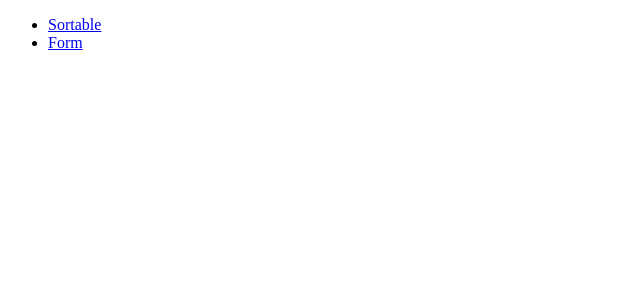
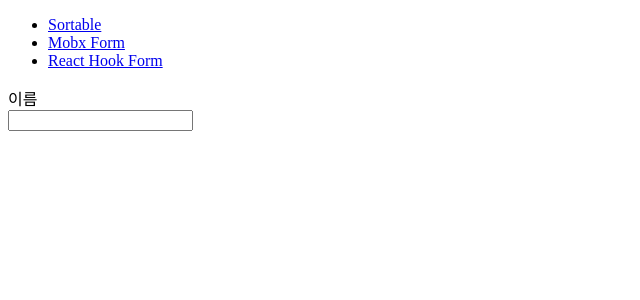
Before and after one commit to ocipap/codeLife, a React (Create React App) app in the folder mobx/: page /hook-form in a window 1280 px wide. Before the commit this address had no page. Shown: the top 300 px of the page, without its empty margins (0-640 px from the left). Built offline with nearby package versions, Linux system fonts and the light colour scheme.

Commit message:
react hook form 설치

```diff
--- a/mobx/package.json
+++ b/mobx/package.json
@@ -14,6 +14,7 @@
     "mobx-react": "^7.2.1",
     "react": "^17.0.2",
     "react-dom": "^17.0.2",
+    "react-hook-form": "^7.22.5",
     "react-router-dom": "^6.2.1",
     "react-scripts": "5.0.0",
     "typescript": "^4.5.4",
--- a/mobx/src/App.tsx
+++ b/mobx/src/App.tsx
@@ -2,7 +2,8 @@ import React from 'react';
 import SortableTest from './SortableTest';
 import './decorator';
 import { BrowserRouter, Link, Route, Routes } from 'react-router-dom';
-import AwesomeForm from './AwesomeForm';
+import AwesomeMobxForm from './AwesomeMobxForm';
+import AwesomeHookForm from './AwesomeHookForm';
 
 function App() {
   return (
@@ -12,12 +13,17 @@ function App() {
           <Link to="/sortable">Sortable</Link>
         </li>
         <li>
-          <Link to="/form">Form</Link>
+          <Link to="/mobx-form">Mobx Form</Link>
+        </li>
+
+        <li>
+          <Link to="/hook-form">React Hook Form</Link>
         </li>
       </ul>
       <Routes>
         <Route path="/sortable" element={<SortableTest />} />
-        <Route path="/form" element={<AwesomeForm />} />
+        <Route path="/mobx-form" element={<AwesomeMobxForm />} />
+        <Route path="/hook-form" element={<AwesomeHookForm />} />
       </Routes>
     </BrowserRouter>
   );
--- a/mobx/src/AwesomeForm/index.tsx
+++ /dev/null
@@ -1,7 +0,0 @@
-export default function AwesomeForm() {
-  return (
-    <>
-      <div>sdsd</div>
-    </>
-  );
-}
--- /dev/null
+++ b/mobx/src/AwesomeHookForm/index.tsx
@@ -0,0 +1,17 @@
+import Input from '../components/Input';
+import { useState } from 'react';
+
+export default function AwesomeMobxForm() {
+  const [state, setState] = useState('');
+  return (
+    <>
+      <div>
+        <Input
+          field={'이름'}
+          onChange={({ target: { value } }) => setState(value)}
+          value={state}
+        />
+      </div>
+    </>
+  );
+}
--- /dev/null
+++ b/mobx/src/AwesomeMobxForm/index.tsx
@@ -0,0 +1,17 @@
+import Input from '../components/Input';
+import { useState } from 'react';
+
+export default function AwesomeMobxForm() {
+  const [state, setState] = useState('');
+  return (
+    <>
+      <div>
+        <Input
+          field={'이름'}
+          onChange={({ target: { value } }) => setState(value)}
+          value={state}
+        />
+      </div>
+    </>
+  );
+}
--- /dev/null
+++ b/mobx/src/components/Input.tsx
@@ -0,0 +1,30 @@
+import React from 'react';
+
+type InputProps = {
+  field: string;
+  value: string;
+  error?: boolean;
+  errorMessage?: string;
+  onChange: React.ChangeEventHandler<HTMLInputElement>;
+};
+
+const Input: React.FC<InputProps> = ({
+  field,
+  error,
+  errorMessage,
+  value,
+  onChange,
+}) => {
+  return (
+    <div>
+      <label htmlFor="">
+        {error && <div>에러발생</div>}
+        <div>{field}</div>
+        <input type="text" value={value} onChange={onChange} />
+        <div style={{ color: 'red' }}>{errorMessage}</div>
+      </label>
+    </div>
+  );
+};
+
+export default Input;
```
Also changed, not shown: 1 other file (tests, documents, lock files or other folders).
